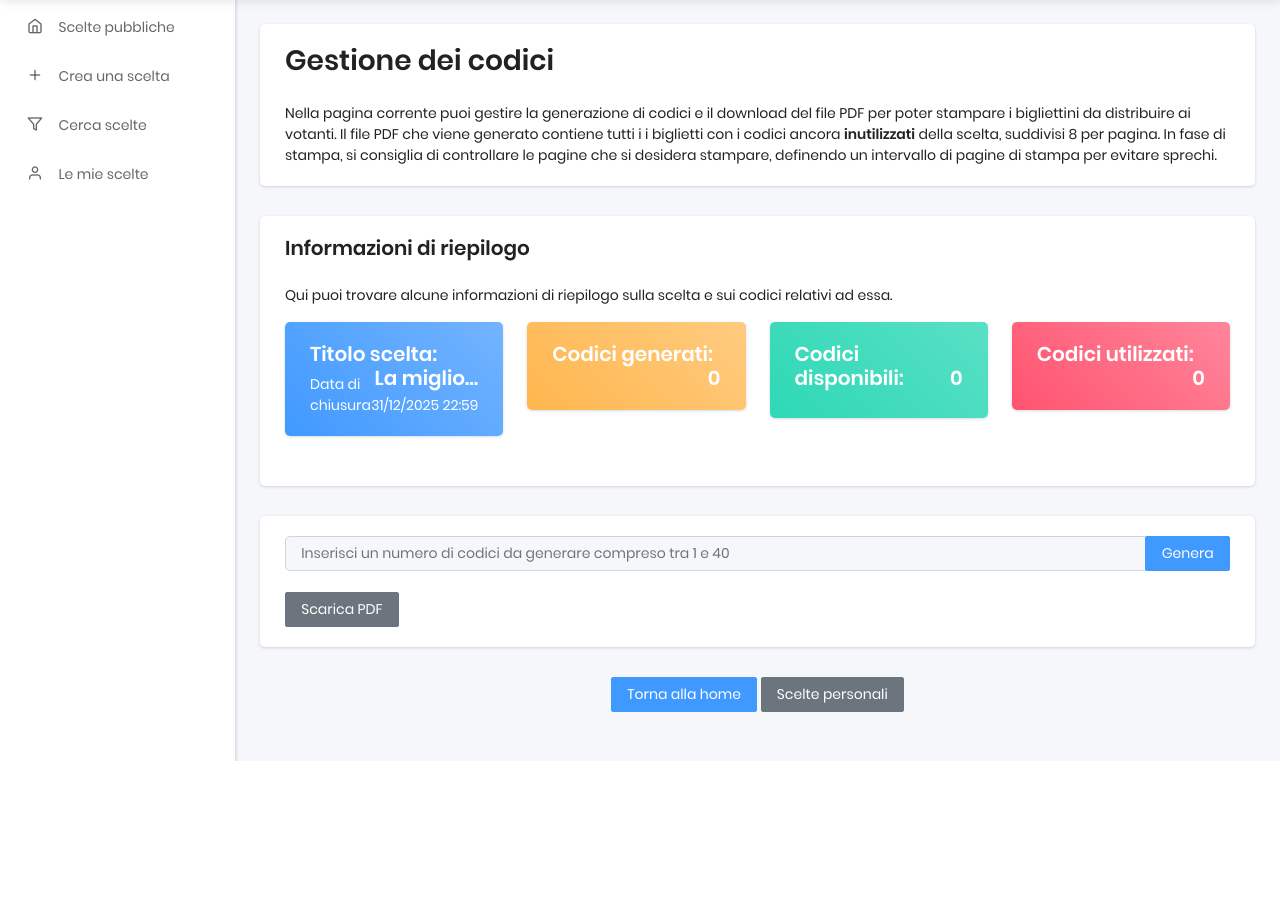
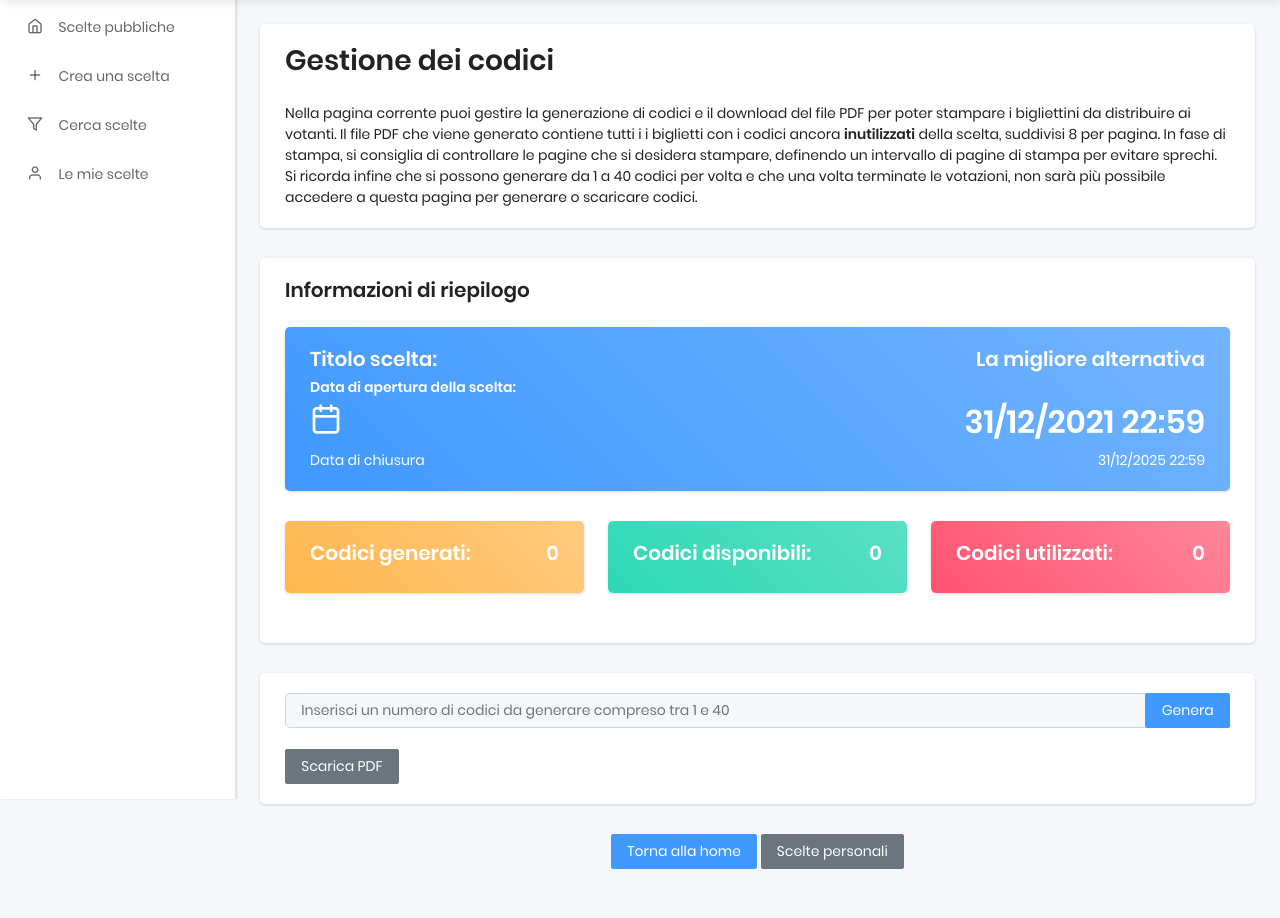
Before and after one commit to StefanoTrv/PollAtMe, a Django app: page /tokens/1/ in a window 1280 px wide. Shown: the part 57-975 px from the top of the page. Before the commit the page ends 818 px from the top, so only its background shows below. Run offline with Django 4.2, Linux system fonts and the light colour scheme; a user stored in the database is signed in; data comes from the database, SQL or seed files in the repository; data that the repository does not hold is empty; parts of the project's set-up code (start-up, migrations or seed data) failed here and were passed over; some libraries are stand-ins or nearby versions.

Commit message:
renaming

```diff
--- a/polls/views/tokens_view.py
+++ b/polls/views/tokens_view.py
@@ -27,9 +27,9 @@ class TokensView(LoginRequiredMixin, TemplateView):
     def get_context_data(self, **kwargs):
         context = super().get_context_data(**kwargs)
         context['poll'] = self.poll
-        context['object_list'] = Token.objects.filter(poll = self.poll)
-        context['usati'] = Token.objects.filter(poll = self.poll, used=True)
-        context['disponibili'] = Token.objects.filter(poll = self.poll, used=False)
+        context['all_tokens'] = Token.objects.filter(poll = self.poll).count
+        context['tokens_used'] = Token.objects.filter(poll = self.poll, used=True).count
+        context['tokens_available'] = Token.objects.filter(poll = self.poll, used=False).count
         return context
 
     def post(self, request, *args, **kwargs):
@@ -37,9 +37,9 @@ class TokensView(LoginRequiredMixin, TemplateView):
         number_of_tokens = self.request.POST.get("n")
         context['poll'] = self.poll
         generate_token(request, self.poll, int(number_of_tokens))
-        context['object_list'] = Token.objects.filter(poll = self.poll)
-        context['usati'] = Token.objects.filter(poll = self.poll, used=True)
-        context['disponibili'] = Token.objects.filter(poll = self.poll, used=False)
+        context['all_tokens'] = Token.objects.filter(poll = self.poll).count
+        context['tokens_used'] = Token.objects.filter(poll = self.poll, used=True).count
+        context['tokens_available'] = Token.objects.filter(poll = self.poll, used=False).count
         return render(self.request, 'polls/tokens_page.html', context)
 
 
--- a/templates/polls/tokens_page.html
+++ b/templates/polls/tokens_page.html
@@ -14,7 +14,8 @@
                         <p class="card-text">
                             Nella pagina corrente puoi gestire la generazione di codici e il download del file PDF per poter stampare i bigliettini da distribuire ai votanti.
                             Il file PDF che viene generato contiene tutti i i biglietti con i codici ancora <strong>inutilizzati</strong> della scelta, suddivisi 8 per pagina. In fase di stampa, si consiglia
-                            di controllare le pagine che si desidera stampare, definendo un intervallo di pagine di stampa per evitare sprechi.
+                            di controllare le pagine che si desidera stampare, definendo un intervallo di pagine di stampa per evitare sprechi. Si ricorda infine che si possono generare da 1 a 40 codici
+                            per volta e che una volta terminate le votazioni, non sarà più possibile accedere a questa pagina per generare o scaricare codici.
                         </p>
                     </div>
                 </div>
@@ -23,34 +24,37 @@
                 <div class="card">
                     <div class="card-body">
                         <h5 class="card-title">Informazioni di riepilogo</h5>
-                        <p>Qui puoi trovare alcune informazioni di riepilogo sulla scelta e sui codici relativi ad essa.</p>
                         <div class="row">
-                            <div class="col-md-6 col-xl-3">
+                            <div class="col-md-12">
                               <div class="card bg-c-blue order-card">
                                 <div class="card-body">
-                                  <h5 class="text-white">Titolo scelta: <span class="float-end"> {{ poll.title | truncatechars:10  }} </h5>
-                                  <p class="m-b-0">Data di chiusura<span class="float-end">{{ poll.end | date:"d/m/Y H:i" }}</span></p>
+                                  <h5 class="text-white">Titolo scelta: <span class="float-end"> {{ poll.title }} </h5>
+                                  <h6 class="text-white">Data di apertura della scelta:</h6>
+                                  <h2 class="text-end text-white"><em class="feather icon-calendar float-start"></em><span>{{ poll.start | date:"d/m/Y H:i" }}</span></h2>
+                                  <p class="m-b-0">Data di chiusura<span class="float-end">{{ poll.end |  date:"d/m/Y H:i" }}</span></p>
                                 </div>
                               </div>
                             </div>
-                            <div class="col-md-6 col-xl-3">
+                        </div>
+                        <div class="row">
+                            <div class="col-md-6 col-xl-4">
                                 <div class="card bg-c-yellow order-card">
                                   <div class="card-body">
-                                      <h5 class="text-white">Codici generati: <span class="float-end"> {{object_list.count}} </h5>
+                                      <h5 class="text-white">Codici generati: <span class="float-end"> {{ all_tokens }} </h5>
                                   </div>
                                 </div>
                               </div>
-                            <div class="col-md-6 col-xl-3">
+                            <div class="col-md-6 col-xl-4">
                               <div class="card bg-c-green order-card">
                                 <div class="card-body">
-                                  <h5 class="text-white">Codici disponibili: <span class="float-end"> {{ disponibili.count }}</h5>
+                                  <h5 class="text-white">Codici disponibili: <span class="float-end"> {{ tokens_available }}</h5>
                                 </div>
                               </div>
                             </div>
-                            <div class="col-md-6 col-xl-3">
+                            <div class="col-md-6 col-xl-4">
                               <div class="card bg-c-red order-card">
                                 <div class="card-body">
-                                    <h5 class="text-white">Codici utilizzati: <span class="float-end"> {{ usati.count }}</h5>
+                                    <h5 class="text-white">Codici utilizzati: <span class="float-end"> {{ tokens_used }}</h5>
                                 </div>
                               </div>
                             </div>
```
